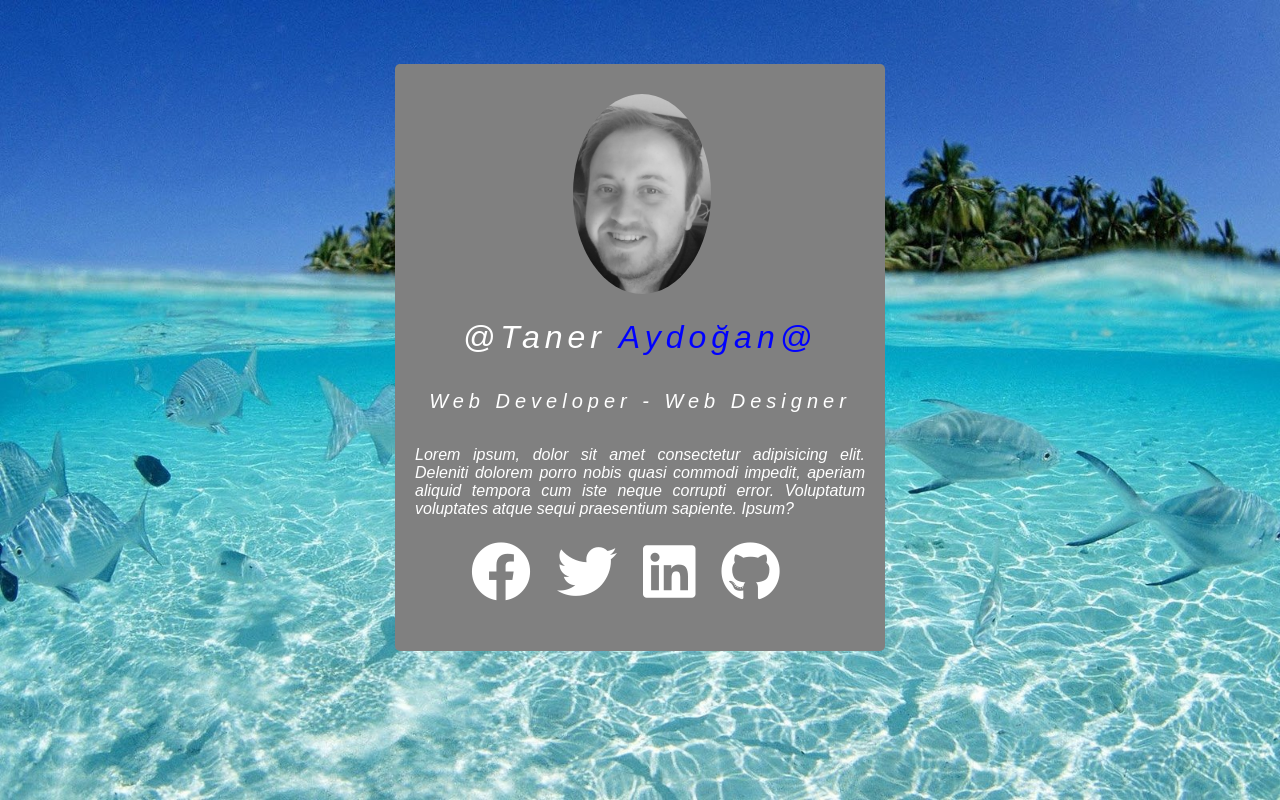
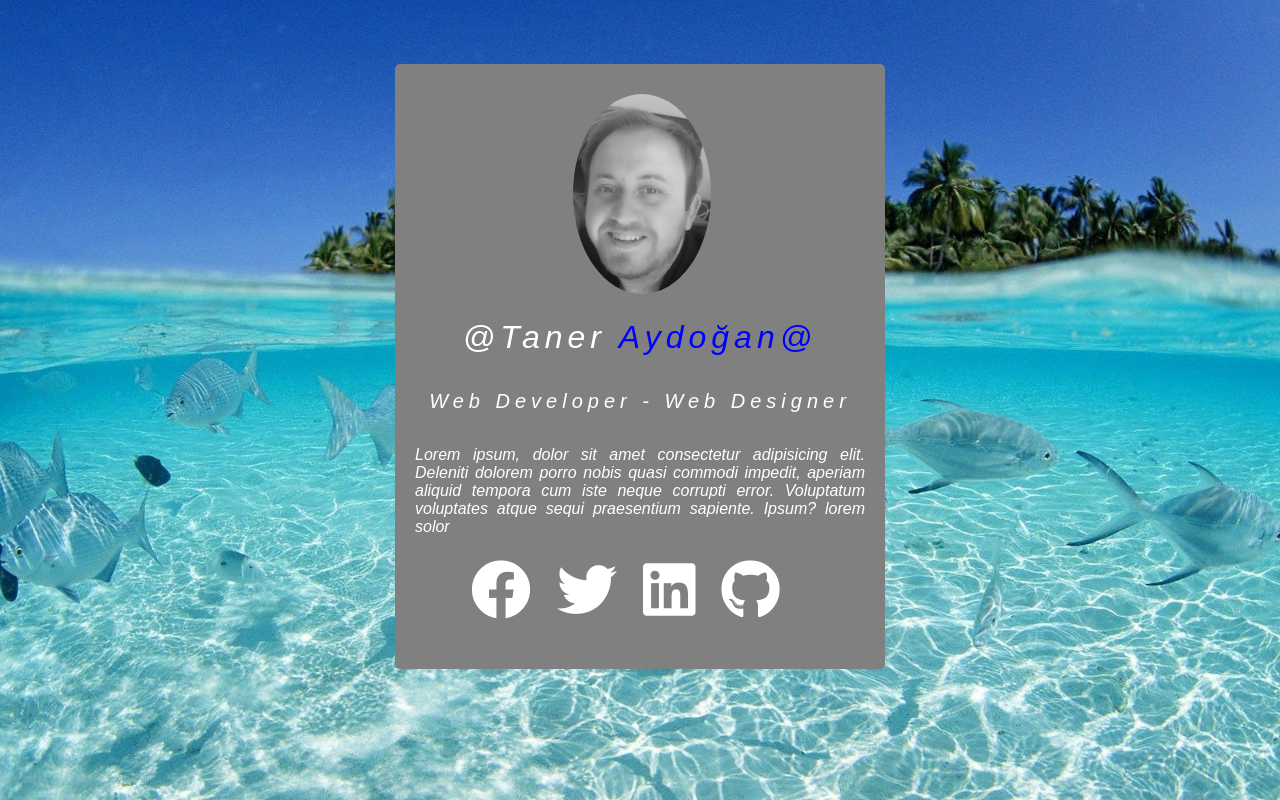
Before and after one commit to Taner105/Web-Designer, a plain HTML site: page index.html in a window 1280 px wide. Drawn offline with Linux system fonts and the light colour scheme.

Commit message:
lorem added

```diff
--- a/index.html
+++ b/index.html
@@ -1,5 +1,6 @@
 <!DOCTYPE html>
 <html lang="en">
+
 <head>
     <meta charset="UTF-8">
     <meta http-equiv="X-UA-Compatible" content="IE=edge">
@@ -8,16 +9,20 @@
     <link rel="stylesheet" href="style.css">
     <link rel="stylesheet" href="https://cdnjs.cloudflare.com/ajax/libs/font-awesome/5.15.4/css/all.min.css">
 </head>
+
 <body>
     <div class="box">
         <img src="yenı.jpg" alt="">
         <h1>@Taner <span id="surname">Aydoğan@</span></h1>
         <h5>Web Developer - Web Designer</h5>
-        <p>Lorem ipsum, dolor sit amet consectetur adipisicing elit. Deleniti dolorem porro nobis quasi commodi impedit, aperiam aliquid tempora cum iste neque corrupti error. Voluptatum voluptates atque sequi praesentium sapiente. Ipsum?</p>
+        <p>Lorem ipsum, dolor sit amet consectetur adipisicing elit. Deleniti dolorem porro nobis quasi commodi impedit,
+            aperiam aliquid tempora cum iste neque corrupti error. Voluptatum voluptates atque sequi praesentium
+            sapiente. Ipsum? lorem solor</p>
         <ul>
             <li><a href="#"><i class="fab fa-facebook"></i></a></li>
             <li><a href="#"><i class="fab fa-twitter"></i></a></li>
-            <li><a href="https://www.linkedin.com/feed/?trk=homepage-basic_google-one-tap-submit"><i class="fab fa-linkedin"></i></a></li>
+            <li><a href="https://www.linkedin.com/feed/?trk=homepage-basic_google-one-tap-submit"><i
+                        class="fab fa-linkedin"></i></a></li>
             <li><a href="https://github.com/"><i class="fab fa-github"></i></a></li>
         </ul>
 
@@ -26,4 +31,5 @@
 
 
 </body>
+
 </html>
```
